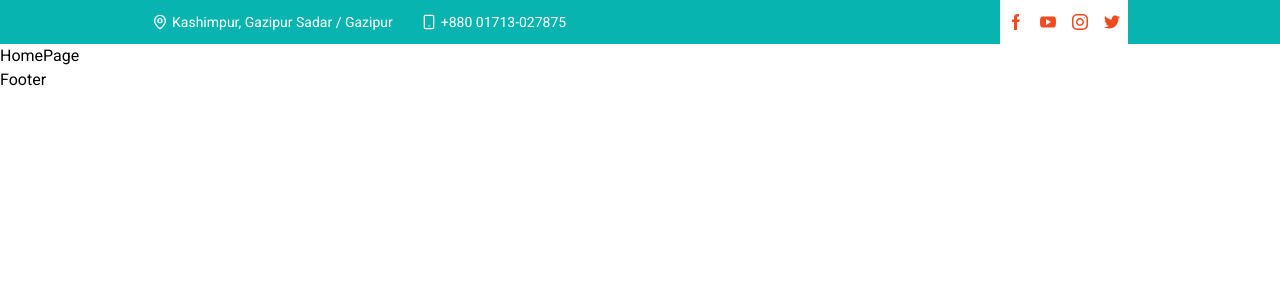
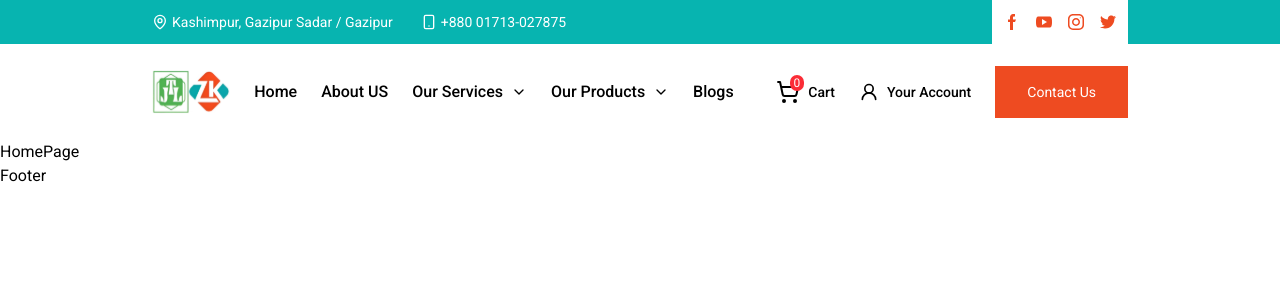
Before and after one commit to nazm0l/zk-ecom, a React (Vite) app in the folder frontend/: page / in a window 1280 px wide. Shown: the top 300 px of the page. Built offline with nearby package versions, Linux system fonts and the light colour scheme.

Commit message:
Responsive Navbar Added

```diff
--- /dev/null
+++ b/frontend/src/components/common/Button.jsx
@@ -0,0 +1,7 @@
+export default function Button() {
+  return (
+    <button className="bg-red-500 text-white px-4 py-2 rounded-md">
+      Contact Us
+    </button>
+  );
+}
--- a/frontend/src/components/common/Navbar.jsx
+++ b/frontend/src/components/common/Navbar.jsx
@@ -1,9 +1,103 @@
+import { ChevronDown, Menu, ShoppingCart, UserRound, X } from "lucide-react";
+import { useState } from "react";
+import Logo from "../../assets/logo-main.svg";
+import Container from "./Container";
 import NavbarTop from "./NavbarTop";
 
 export default function Navbar() {
+  const [isMenuOpen, setIsMenuOpen] = useState(false);
   return (
     <>
       <NavbarTop />
+      <div className="h-16 md:h-20 lg:h-24">
+        <Container className="h-full">
+          <div className="h-full flex items-center justify-between">
+            <div className="flex gap-6">
+              <div className="shrink-0">
+                <img src={Logo} alt="Logo" className="h-9 md:h-11" />
+              </div>
+              <ul className="hidden lg:flex items-center gap-4 xl:gap-6 font-medium">
+                <li className="cursor-pointer hover:text-primary transition-colors">
+                  Home
+                </li>
+                <li className="cursor-pointer hover:text-primary transition-colors">
+                  About US
+                </li>
+                <li className="flex items-center gap-2 cursor-pointer hover:text-primary transition-colors">
+                  Our Services <ChevronDown className="h-4 w-4" />
+                </li>
+                <li className="flex items-center gap-2 cursor-pointer hover:text-primary transition-colors">
+                  Our Products <ChevronDown className="h-4 w-4" />
+                </li>
+                <li className="cursor-pointer hover:text-primary transition-colors">
+                  Blogs
+                </li>
+              </ul>
+            </div>
+            <div className="flex items-center gap-5 lg:gap-6">
+              <div className="flex items-center gap-2">
+                <div className="relative">
+                  <span className="absolute -top-1.25 -right-1 bg-red-500 text-white text-xs rounded-full px-1">
+                    0
+                  </span>
+                  <ShoppingCart className="w-6 h-6" />
+                </div>
+                <span className="hidden md:inline-block text-sm font-medium">
+                  Cart
+                </span>
+              </div>
+              <div className="flex items-center gap-2">
+                <UserRound className="w-5 h-5" />
+                <span className="hidden md:inline-block text-sm font-medium">
+                  Your Account
+                </span>
+              </div>
+              <div className="hidden md:inline-block">
+                <button className="bg-primary text-white text-sm px-8 py-4">
+                  Contact Us
+                </button>
+              </div>
+              {/* Mobile Menu Toggle Button */}
+              <button
+                onClick={() => setIsMenuOpen(!isMenuOpen)}
+                className="md:hidden p-2 hover:bg-gray-100 rounded-lg transition-colors"
+                aria-label="Toggle menu"
+              >
+                {isMenuOpen ? (
+                  <X className="w-6 h-6" />
+                ) : (
+                  <Menu className="w-6 h-6" />
+                )}
+              </button>
+            </div>
+
+            {/* Mobile Menu */}
+            {isMenuOpen && (
+              <div className="md:hidden absolute left-0 right-0 top-16 bg-white shadow-lg z-50">
+                <div className="px-4 py-4 space-y-4">
+                  <ul className="space-y-3 font-medium">
+                    <li className="py-2 hover:text-primary transition-colors cursor-pointer">
+                      Home
+                    </li>
+                    <li className="py-2 hover:text-primary transition-colors cursor-pointer">
+                      About Us
+                    </li>
+                    <li className="py-2 flex items-center justify-between hover:text-primary transition-colors cursor-pointer">
+                      Our Services <ChevronDown className="h-4 w-4" />
+                    </li>
+                    <li className="py-2 flex items-center justify-between hover:text-primary transition-colors cursor-pointer">
+                      Our Products <ChevronDown className="h-4 w-4" />
+                    </li>
+                    <li className="py-2 hover:text-primary transition-colors cursor-pointer">
+                      Blogs
+                    </li>
+                  </ul>
+                </div>
+              </div>
+            )}
+          </div>
+        </Container>
+      </div>
     </>
   );
 }
--- a/frontend/src/components/common/NavbarTop.jsx
+++ b/frontend/src/components/common/NavbarTop.jsx
@@ -23,33 +23,33 @@ export default function NavbarTop() {
               </div>
             </div>
           </div>
-          <div className="flex items-center gap-4 bg-white h-full px-2">
-            <Link to="https://www.facebook.com/#">
+          <div className="flex items-center gap-4 bg-white h-full px-3">
+            <Link to="https://www.facebook.com/#" target="_blank">
               <img
                 src={FacebookIcon}
                 alt="Facebook"
-                className="w-4 h-4 cursor-pointer"
+                className="w-4 h-4 cursor-pointer hover:opacity-80 transition-opacity"
               />
             </Link>
-            <Link to="https://www.youtube.com/#">
+            <Link to="https://www.youtube.com/#" target="_blank">
               <img
                 src={YoutubeIcon}
                 alt="Youtube"
-                className="w-4 h-4 cursor-pointer"
+                className="w-4 h-4 cursor-pointer hover:opacity-80 transition-opacity"
               />
             </Link>
-            <Link to="https://www.instagram.com/#">
+            <Link to="https://www.instagram.com/#" target="_blank">
               <img
                 src={InstagramIcon}
                 alt="Instagram"
-                className="w-4 h-4 cursor-pointer"
+                className="w-4 h-4 cursor-pointer hover:opacity-80 transition-opacity"
               />
             </Link>
-            <Link to="https://twitter.com/#">
+            <Link to="https://twitter.com/#" target="_blank">
               <img
                 src={TwitterIcon}
                 alt="Twitter"
-                className="w-4 h-4 cursor-pointer"
+                className="w-4 h-4 cursor-pointer hover:opacity-80 transition-opacity"
               />
             </Link>
           </div>
```
